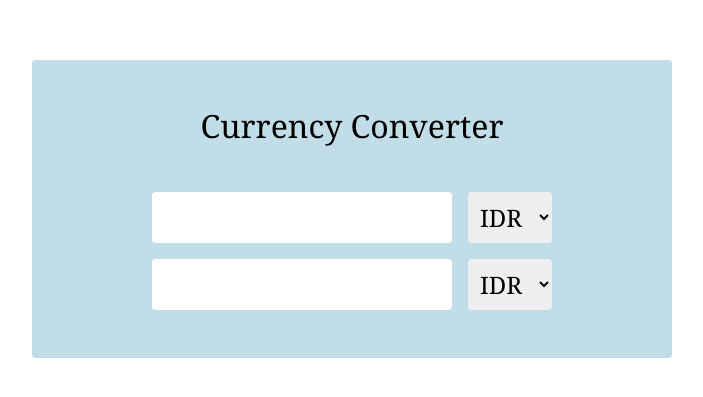
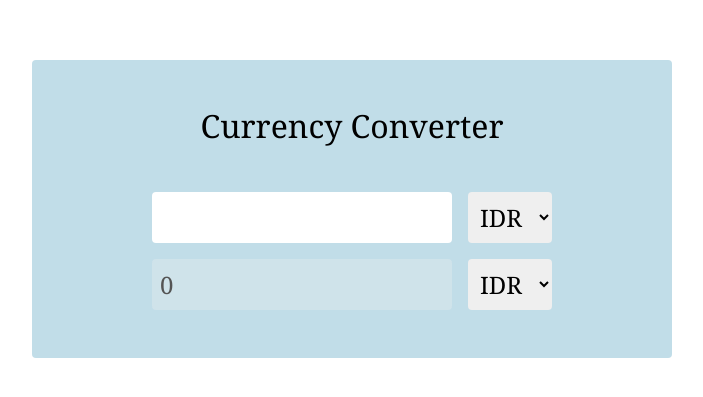
Before and after one commit to madyanes/currency-converter, a React (Vite) app: page / in a window 1280 px wide. Shown: the part 191-588 px from the top of the page, without its empty margins (288-991 px from the left). Built offline with nearby package versions, Linux system fonts and the light colour scheme; no server answers.

Commit message:
Display converted currency

```diff
--- a/src/App.css
+++ b/src/App.css
@@ -53,7 +53,7 @@
 .noto-serif-font {
   font-family: 'Noto Serif', serif;
   font-optical-sizing: auto;
-  font-weight: 100;
+  font-weight: 400;
   font-style: normal;
   font-variation-settings: 'wdth' 100;
 }
--- a/src/App.jsx
+++ b/src/App.jsx
@@ -1,3 +1,4 @@
+import { useEffect, useState } from 'react'
 import './App.css'
 
 function App() {
@@ -9,30 +10,74 @@ function App() {
 }
 
 export function Currency() {
+  const [amount, setAmount] = useState(1)
+  const [fromCurrency, setFromCurrency] = useState('USD')
+  const [toCurrency, setToCurrency] = useState('IDR')
+  const [converted, setConverted] = useState(0)
+
+  useEffect(() => {
+    async function converterAPI() {
+      const response = await fetch(
+        `https://api.frankfurter.app/latest?amount=${amount}&from=${fromCurrency}&to=${toCurrency}`
+      )
+      const data = await response.json()
+      setConverted(data.rates[toCurrency])
+    }
+
+    converterAPI()
+  }, [amount, fromCurrency, toCurrency])
+
   return (
     <div className='currency-app noto-serif-font'>
       <h1>Currency Converter</h1>
-      <CurrencyForm />
+      <CurrencyForm
+        amount={amount}
+        fromCurrency={fromCurrency}
+        toCurrency={toCurrency}
+        onToCurrencyChange={(e) => {
+          setToCurrency(e.target.value)
+        }}
+        converted={converted}
+      />
     </div>
   )
 }
 
-export function CurrencyForm() {
+export function CurrencyForm({
+  amount,
+  fromCurrency,
+  toCurrency,
+  onToCurrencyChange,
+  converted,
+}) {
   return (
-    <form className='currency-form' onSubmit={(e) => e.preventDefault()}>
-      <CurrencyInput />
-      <CurrencyInput />
-    </form>
+    <div>
+      <form className='currency-form' onSubmit={(e) => e.preventDefault()}>
+        <CurrencyInput />
+        <CurrencyInput
+          disabled
+          converted={converted}
+          toCurrency={toCurrency}
+          onToCurrencyChange={onToCurrencyChange}
+        />
+      </form>
+    </div>
   )
 }
 
-export function CurrencyInput() {
+export function CurrencyInput({
+  disabled,
+  converted,
+  toCurrency,
+  onToCurrencyChange,
+}) {
   return (
     <div className='currency-input'>
-      <input type='text' />
-      <select name='' id=''>
+      <input type='text' value={converted} disabled={disabled} />
+      <select name='' id='' value={toCurrency} onChange={onToCurrencyChange}>
         <option value='IDR'>IDR</option>
         <option value='USD'>USD</option>
+        <option value='JPY'>JPY</option>
       </select>
     </div>
   )
```
